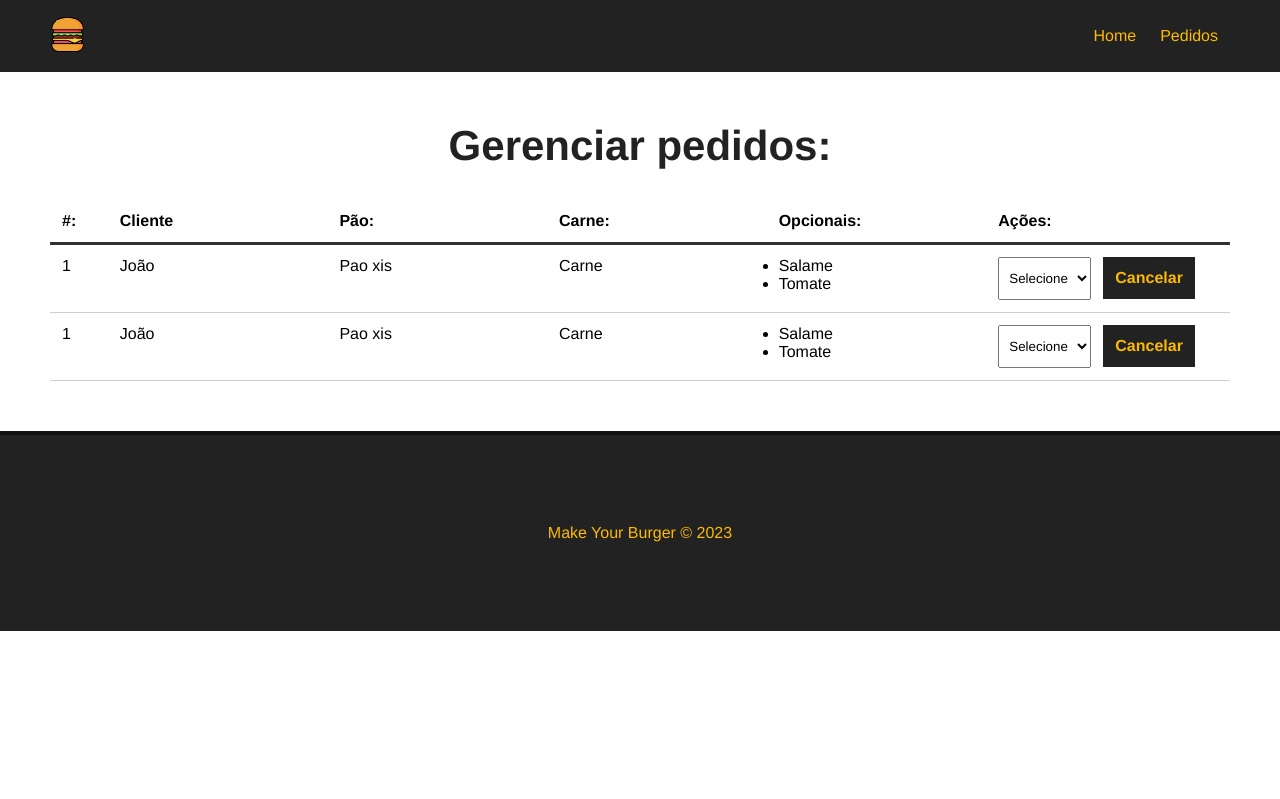
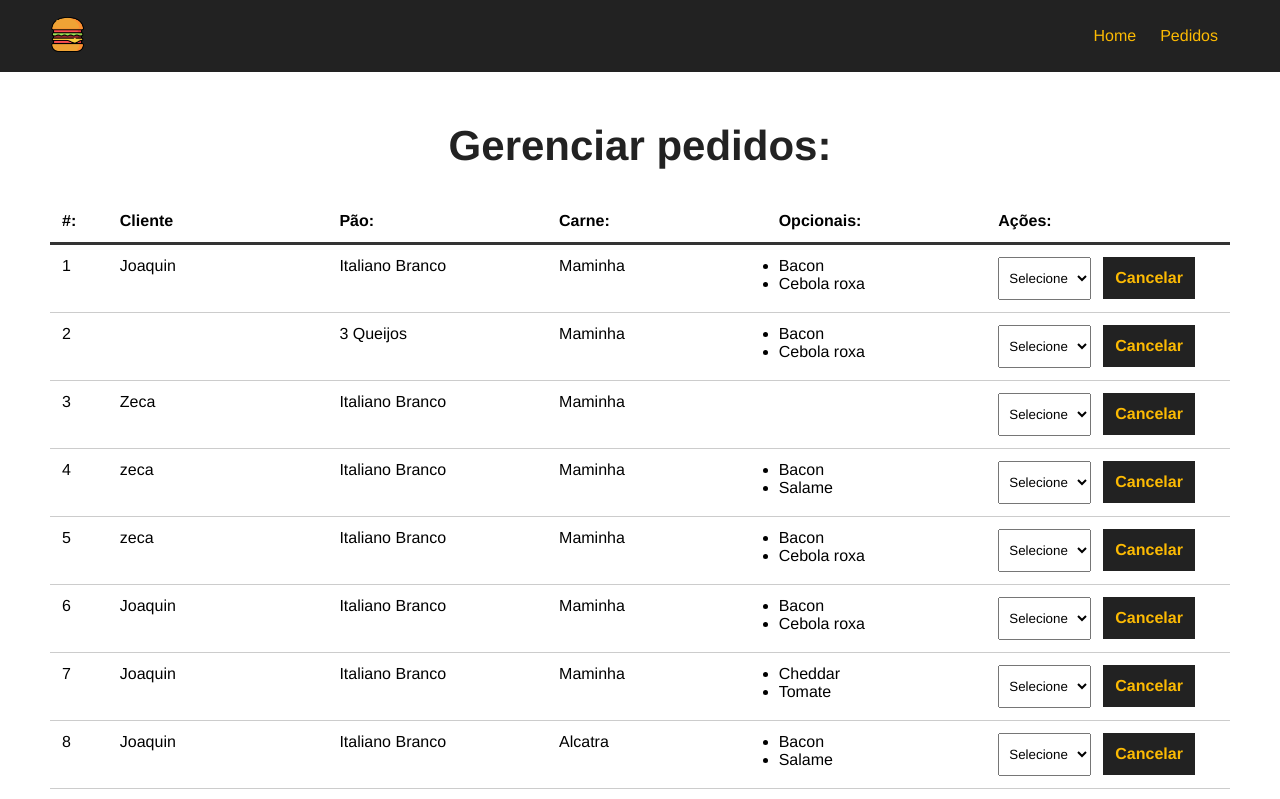
Before and after one commit to Jeanll7/vue-food, a Vue app: page /pedidos in a window 1280 px wide. Shown: the top 799 px of the page. Built offline with nearby package versions, Linux system fonts and the light colour scheme; data requests are answered from the project's data file.

Commit message:
status do pedido

```diff
--- a/src/App.vue
+++ b/src/App.vue
@@ -9,8 +9,8 @@
 </template>
 
 <script>
-import Navbar from "./components/Navbar";
-import Footer from "./components/Footer";
+import Navbar from "@/components/Navbar";
+import Footer from "@/components/Footer";
 
 export default {
   data: function () {
--- a/src/components/Dashboard.vue
+++ b/src/components/Dashboard.vue
@@ -1,25 +1,4 @@
 <template>
-  <!-- <table id="burger-table">
-    <thead>
-      <tr>
-        <th>#</th>
-        <th>Cliente</th>
-        <th>Pão</th>
-        <th>Carne</th>
-        <th>Opcionais</th>
-      </tr>
-    </thead>
-    <tbody>
-      <tr v-for="(item, index) in items" :key="index">
-        <td class="order-id">{{ item.id }}</td>
-        <td>{{ item.cliente }}</td>
-        <td>{{ item.pao }}</td>
-        <td>{{ item.carne }}</td>
-        <td>{{ item.opcionais }}</td>
-      </tr>
-    </tbody>
-  </table> -->
-
   <div id="burger-table">
     <div>
       <div id="burger-table-heading">
@@ -34,33 +13,16 @@
   </div>
 
   <div id="burger-table-rows">
-    <div class="burger-table-row">
-      <div class="order-number">1</div>
-      <div>João</div>
-      <div>Pao xis</div>
-      <div>Carne</div>
+    <div class="burger-table-row" v-for="burger in burgers" :key="burger.id">
+      <div class="order-number">{{ burger.id }}</div>
+      <div>{{ burger.nome }}</div>
+      <div>{{ burger.pao }}</div>
+      <div>{{ burger.carne }}</div>
       <div>
         <ul>
-          <li>Salame</li>
-          <li>Tomate</li>
-        </ul>
-      </div>
-      <div>
-        <select name="status" class="status">
-          <option value="">Selecione</option>
-        </select>
-        <button class="delete-btn">Cancelar</button>
-      </div>
-    </div>
-    <div class="burger-table-row">
-      <div class="order-number">1</div>
-      <div>João</div>
-      <div>Pao xis</div>
-      <div>Carne</div>
-      <div>
-        <ul>
-          <li>Salame</li>
-          <li>Tomate</li>
+          <li v-for="(opcional, index) in burger.opcionais" :key="index">
+            {{ opcional }}
+          </li>
         </ul>
       </div>
       <div>
@@ -76,6 +38,27 @@
 <script>
 export default {
   name: "Dashboard",
+  data() {
+    return {
+      burgers: null,
+      burger_id: null,
+      status: [],
+    };
+  },
+  methods: {
+    async getPedidos() {
+      const req = await fetch("http://localhost:3000/burgers");
+
+      const data = await req.json();
+
+      this.burgers = data;
+
+      // resgatar os status
+    },
+  },
+  mounted() {
+    this.getPedidos();
+  },
 };
 </script>
 
--- a/src/components/Footer.vue
+++ b/src/components/Footer.vue
@@ -12,7 +12,7 @@
 
 <style scoped>
 #footer {
-  height: 200px;
+  height: 150px;
   background-color: #222;
   border-top: 4px solid #111;
   color: #fcba03;
@@ -20,5 +20,6 @@
   align-items: center;
   justify-content: center;
   width: 100%;
+  bottom: 0;
 }
 </style>
--- a/src/views/Pedidos.vue
+++ b/src/views/Pedidos.vue
@@ -14,3 +14,9 @@
   },
 };
 </script>
+
+<style scoped>
+#footer {
+  bottom: 0;
+}
+</style>
```
Also changed, not shown: 1 other file (tests, documents, lock files or other folders).
